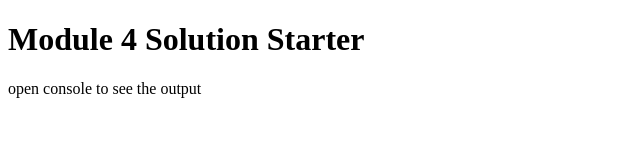
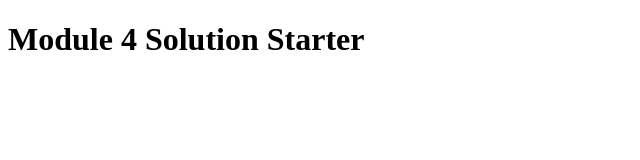
Before and after one commit to chhayadohre/module4-solution, a plain HTML site: page index.html in a window 1280 px wide. Shown: the whole page, without its empty margins (0-640 px from the left). Drawn offline with Linux system fonts and the light colour scheme.

Commit message:
Update index.html

```diff
--- a/index.html
+++ b/index.html
@@ -1,9 +1,10 @@
+
 <!DOCTYPE html>
 <html>
 <head>
   <meta charset="utf-8">
   <title>Module 4 Solution Starter</title>
-    <script>
+  <script>
     var names = []; // DO NOT REMOVE
   </script>
   <script src="SpeakHello.js"></script>
@@ -12,6 +13,5 @@
 </head>
 <body>
   <h1>Module 4 Solution Starter</h1>
-  <p>open console to see the output</p>
 </body>
 </html>
```
